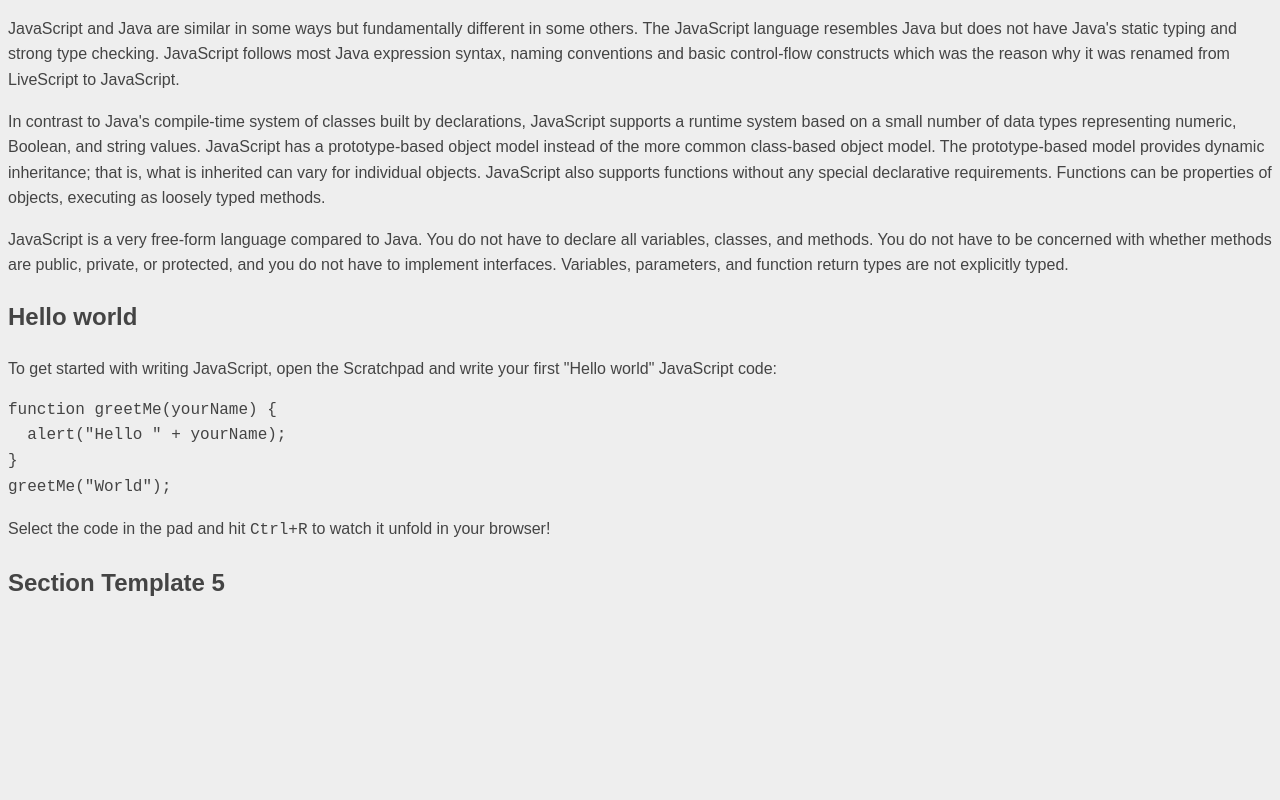
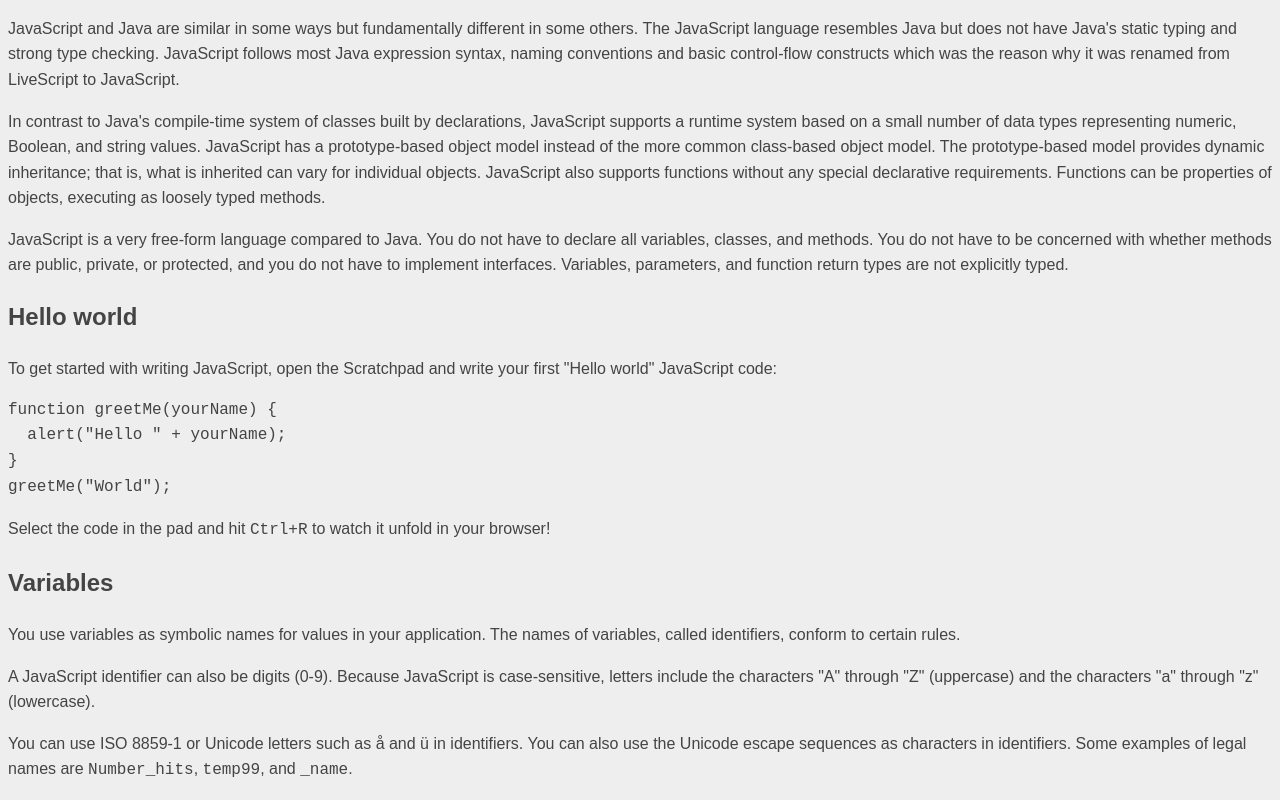
Before and after one commit to kevcomedia/technical-documentation, a website: page src/index.html in a window 1280 px wide. Shown: the part 576-1376 px from the top of the page. Before the commit the page ends 1198 px from the top, so only its background shows below. Drawn offline with Linux system fonts and the light colour scheme.

Commit message:
Write variables section

```diff
--- a/src/index.html
+++ b/src/index.html
@@ -54,8 +54,13 @@ greetMe("World");</code></pre>
       <p class="main-section__prose">Select the code in the pad and hit <kbd class="keyboard-input"><kbd class="keyboard-input__key">Ctrl</kbd>+<kbd class="keyboard-input__key">R</kbd></kbd> to watch it unfold in your browser!</p>
     </section>
 
-    <section class="main-section" id="Section_Template_5">
-      <header><h2>Section Template 5</h2></header>
+    <section class="main-section" id="Variables">
+      <header class="main-section__header">
+        <h2 class="main-section__heading">Variables</h2>
+      </header>
+      <p class="main-section__prose">You use variables as symbolic names for values in your application. The names of variables, called identifiers, conform to certain rules.</p>
+      <p class="main-section__prose">A JavaScript identifier can also be digits (0-9). Because JavaScript is case-sensitive, letters include the characters "A" through "Z" (uppercase) and the characters "a" through "z" (lowercase).</p>
+      <p class="main-section__prose">You can use ISO 8859-1 or Unicode letters such as å and ü in identifiers. You can also use the Unicode escape sequences as characters in identifiers. Some examples of legal names are <code class="inline-code">Number_hits</code>, <code class="inline-code">temp99</code>, and <code class="inline-code">_name</code>.</p>
     </section>
   </main>
   <script src="https://gitcdn.link/repo/freeCodeCamp/testable-projects-fcc/master/build/bundle.js"></script>
```
